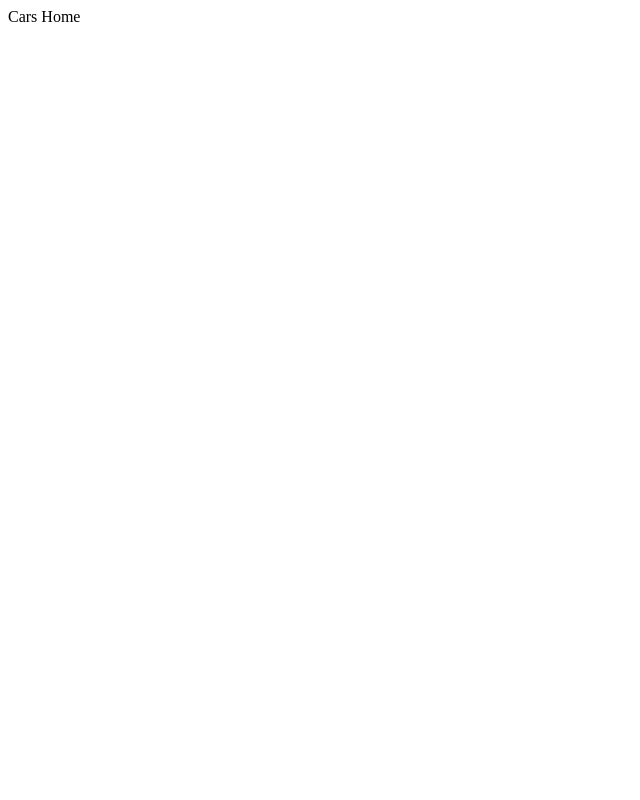
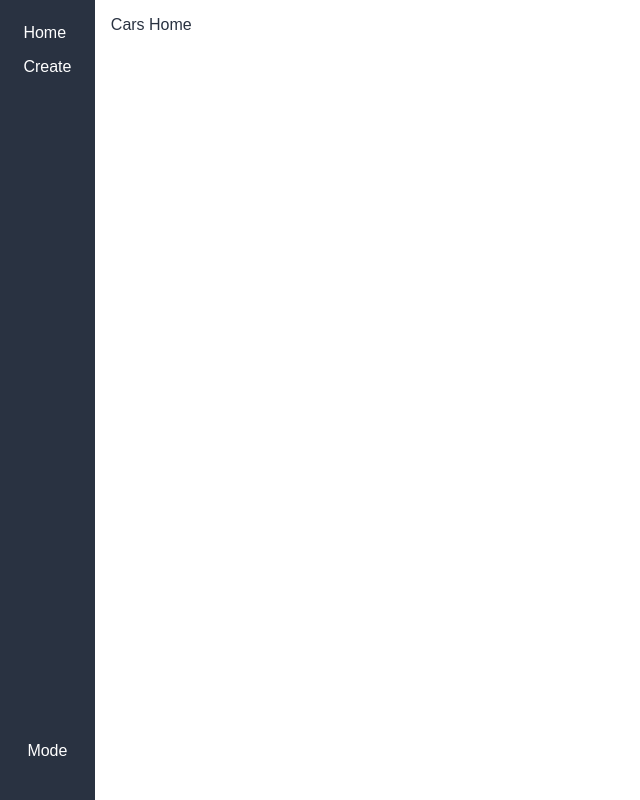
Before and after one commit to joaopedroalb/cars-crud, a React (Vite) app: page / in a window 1280 px wide. Shown: the whole page, without its empty margins (0-640 px from the left). Built offline with nearby package versions, Linux system fonts and the light colour scheme.

Commit message:
feat: create layout page and styles

```diff
--- a/src/App.tsx
+++ b/src/App.tsx
@@ -1,4 +1,5 @@
 import { BrowserRouter, Route, Routes } from "react-router-dom"
+import LayoutPage from "./components/LayoutPage"
 import CreateCar from "./pages/CreateCar"
 import EditCar from "./pages/EditCar"
 import Home from "./pages/Home"
@@ -7,7 +8,7 @@ import Home from "./pages/Home"
 function App() {
 
   return (
-    <div>
+    <LayoutPage>
       <BrowserRouter>
         <Routes>
           <Route path="/" element={<Home/>}/>
@@ -15,7 +16,7 @@ function App() {
           <Route path="/edit/*" element={<EditCar/>}/>
         </Routes>
       </BrowserRouter>
-    </div>
+    </LayoutPage>
   )
 }
 
--- /dev/null
+++ b/src/components/LayoutPage.tsx
@@ -0,0 +1,16 @@
+import React from 'react'
+import { LayoutPageBG } from '../styles/components'
+import Navbar from './Navbar'
+
+type LayoutPageProps ={
+    children: React.ReactNode
+}
+
+export default function LayoutPage({children}:LayoutPageProps) {
+  return (
+    <LayoutPageBG>
+        <Navbar/>
+        {children}
+    </LayoutPageBG>
+  )
+}
--- /dev/null
+++ b/src/components/Navbar.tsx
@@ -0,0 +1,16 @@
+import React from 'react'
+import { NavbarContainer } from '../styles/components'
+
+export default function Navbar() {
+  return (
+    <NavbarContainer isDark={true}>
+        <nav className='linksContainer'>
+            <p>Home</p>
+            <p>Create</p>
+        </nav>
+        <footer>
+            <p>Mode</p>
+        </footer>
+    </NavbarContainer>
+  )
+}
--- a/src/main.tsx
+++ b/src/main.tsx
@@ -1,9 +1,11 @@
 import React from 'react'
 import ReactDOM from 'react-dom/client'
 import App from './App'
+import GlobalStyle from './styles/global'
 
 ReactDOM.createRoot(document.getElementById('root')!).render(
   <React.StrictMode>
+    <GlobalStyle />
     <App />
   </React.StrictMode>
 )
--- a/src/pages/CreateCar.tsx
+++ b/src/pages/CreateCar.tsx
@@ -1,7 +1,10 @@
 import React from 'react'
+import { PageContainer } from '../styles/components'
 
 export default function CreateCar() {
   return (
-    <div>Create Car</div>
+    <PageContainer>
+      Create Car
+    </PageContainer>
   )
 }
--- a/src/pages/EditCar.tsx
+++ b/src/pages/EditCar.tsx
@@ -1,7 +1,10 @@
 import React from 'react'
+import { PageContainer } from '../styles/components'
 
 export default function EditCar() {
   return (
-    <div>Edit Car</div>
+    <PageContainer>
+      Edit Car
+    </PageContainer>
   )
 }
--- a/src/pages/Home.tsx
+++ b/src/pages/Home.tsx
@@ -1,9 +1,10 @@
 import React from 'react'
+import { PageContainer } from '../styles/components'
 
 export default function Home() {
   return (
-    <div>
+    <PageContainer>
         Cars Home
-    </div>
+    </PageContainer>
   )
 }
--- /dev/null
+++ b/src/styles/components.ts
@@ -0,0 +1,43 @@
+import styled from "styled-components";
+
+type NavbarProps = {
+    isDark:boolean
+}
+
+export const NavbarContainer = styled.div<NavbarProps>`
+    min-height: 100vh;
+    width: 100px;
+    max-width: 30%;
+    padding: 1.5rem 1rem 2.5rem 1rem;
+
+    display: flex;
+    flex-direction: column;
+    align-items: center;
+    justify-content: space-between;
+
+    background-color: ${props => props.isDark ? "var(--black)" : "var(--white)"};
+    color: ${props => props.isDark ? "var(--white)" : "var(--black)"};
+
+    .linksContainer{
+        display: flex;
+        flex-direction: column;
+        align-items: flex-start;
+        gap: 1rem;
+    }
+
+
+`
+
+export const LayoutPageBG = styled.div`
+    width: 100%;
+    height: 100vh;
+
+    display: flex;
+`
+
+export const PageContainer = styled.div`
+    height: 100vh;
+    width: 100%;
+    overflow-y: auto;
+    padding: 1rem;
+`
--- /dev/null
+++ b/src/styles/global.ts
@@ -0,0 +1,31 @@
+import {createGlobalStyle} from "styled-components";
+
+const GlobalStyle = createGlobalStyle`
+    :root{
+        --red:#EF233C;
+        --green:#04E762;
+        --white:#fff;
+        --black:#293241;
+        --orange:#F8961E;
+    }
+    html,
+    body {
+        padding: 0;
+        margin: 0;
+        font-family: 'Poppins', sans-serif;
+        background: var(--white-green);
+        color: var(--black);
+    }
+    a {
+        color: inherit;
+        text-decoration: none;
+    }
+    * {
+        box-sizing: border-box;
+        list-style: none;
+        padding: 0;
+        margin: 0;
+    }
+`
+
+export default GlobalStyle
```
